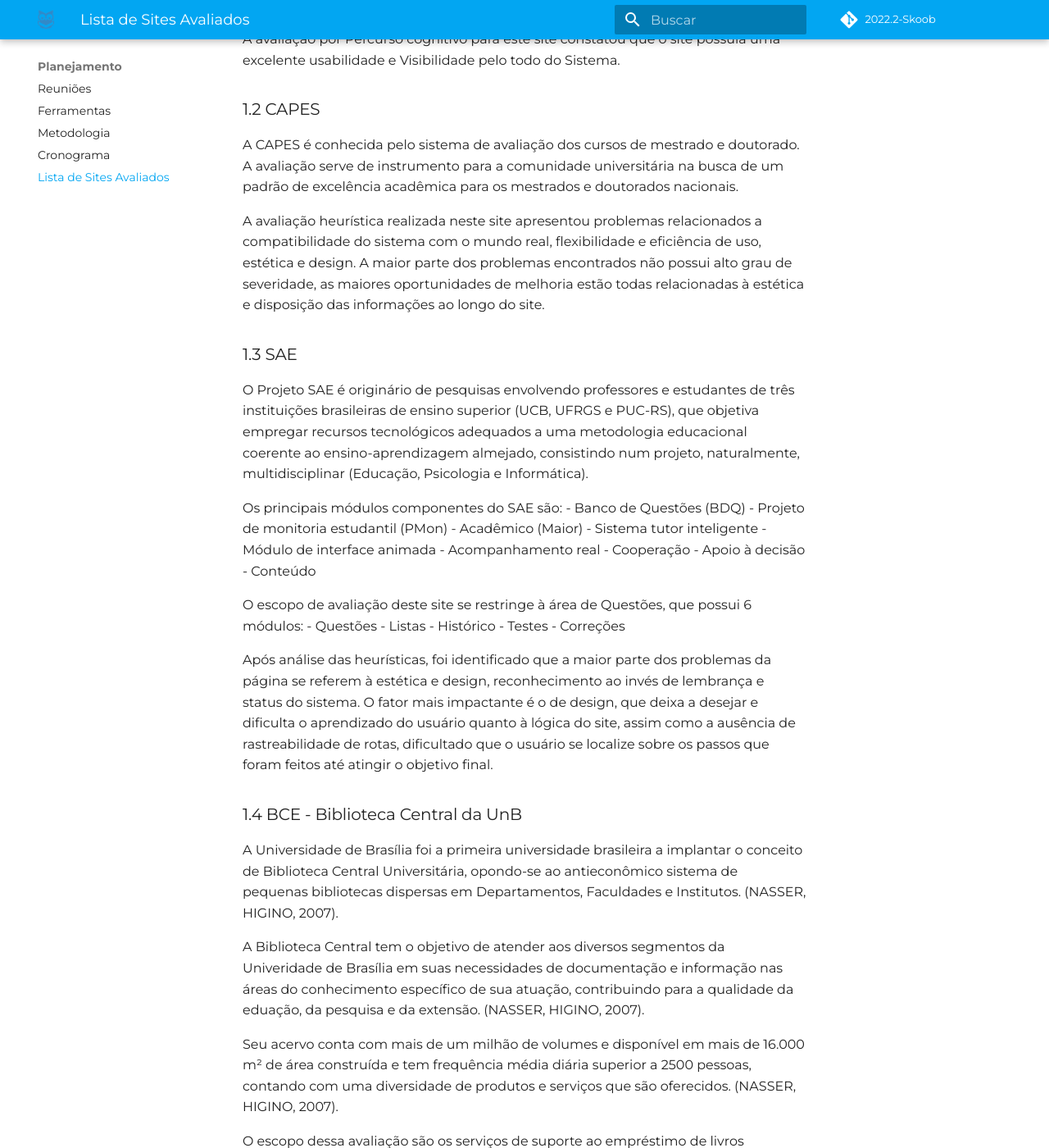
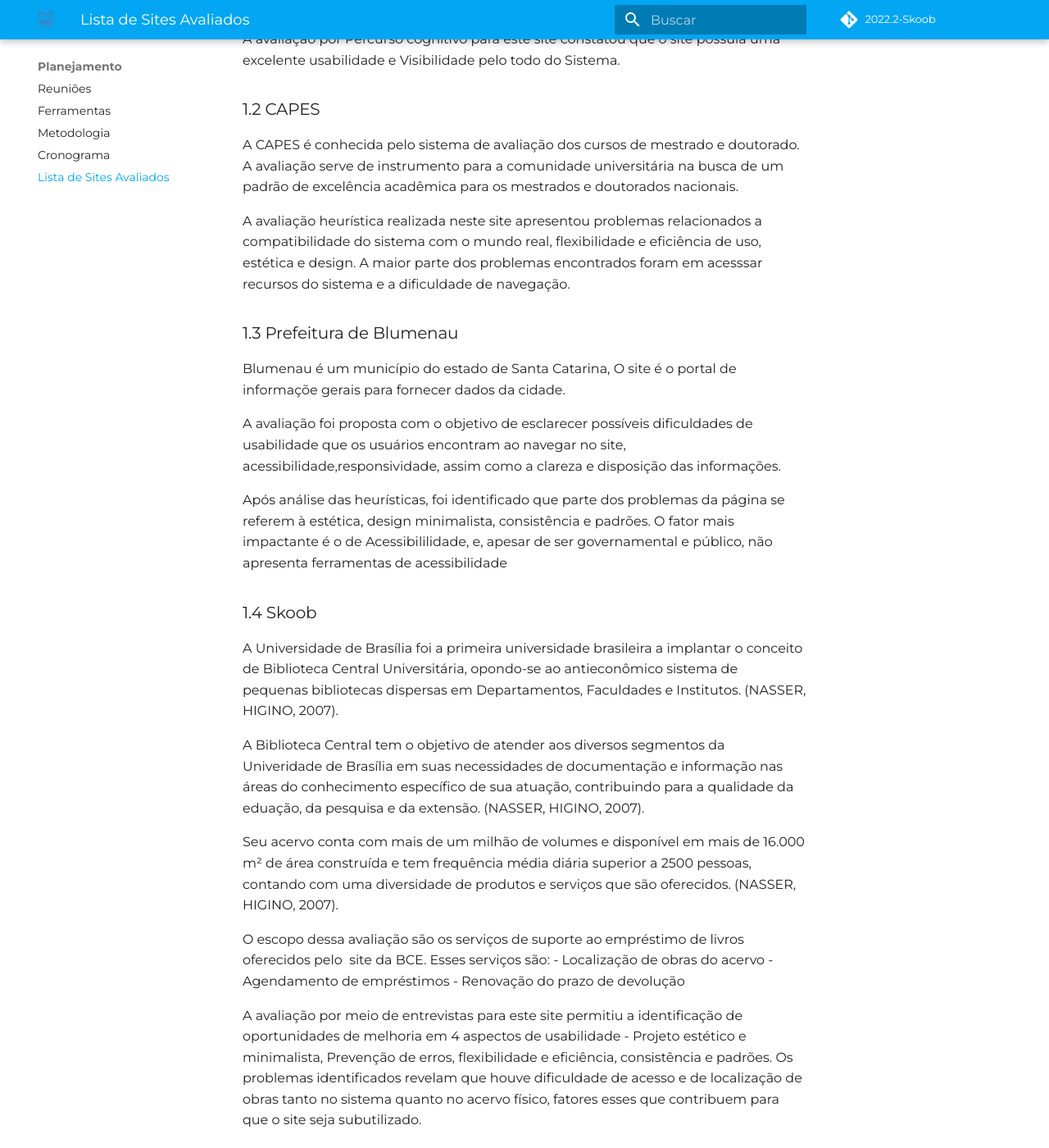
Before and after one commit to Interacao-Humano-Computador/2022.2-Skoob, an MkDocs documentation site: the page built from docs/planejamento/sitesAvaliados.md, in a window 1280 px wide and 1400 px high, scrolled down 808 px. Shown: the whole window at 82% size. Built offline with MkDocs 1.6.1 and Material for MkDocs 9.7.7, drawn with Linux system fonts in a browser that asks for light colours; some web fonts are replaced; comment, search, counter and statistics services are not loaded.

Commit message:
adicionando mais alguns sites

```diff
--- a/docs/planejamento/sitesAvaliados.md
+++ b/docs/planejamento/sitesAvaliados.md
@@ -21,35 +21,17 @@
 ### 1.2 CAPES
 A CAPES é conhecida pelo sistema de avaliação dos cursos de mestrado e doutorado. A avaliação serve de instrumento para a comunidade universitária na busca de um padrão de excelência acadêmica para os mestrados e doutorados nacionais.
 
-A avaliação heurística realizada neste site apresentou problemas relacionados a compatibilidade do sistema com o mundo real, flexibilidade e eficiência de uso, estética e design. A maior parte dos problemas encontrados não possui alto grau de severidade, as maiores oportunidades de melhoria estão todas relacionadas à estética e disposição das informações ao longo do site.
+A avaliação heurística realizada neste site apresentou problemas relacionados a compatibilidade do sistema com o mundo real, flexibilidade e eficiência de uso, estética e design. A maior parte dos problemas encontrados foram em acesssar recursos do sistema e a dificuldade de navegação.
 
-### 1.3 SAE
-O Projeto SAE é originário de pesquisas envolvendo professores e estudantes de três instituições brasileiras
-de ensino superior (UCB, UFRGS e PUC-RS), que objetiva empregar recursos tecnológicos adequados a
-uma metodologia educacional coerente ao ensino-aprendizagem almejado, consistindo num projeto,
-naturalmente, multidisciplinar (Educação, Psicologia e Informática).
+### 1.3 Prefeitura de Blumenau
+Blumenau é um município do estado de Santa Catarina, O site é o portal de informaçõe gerais para fornecer dados da cidade.
 
-Os principais módulos componentes do SAE são:
-- Banco de Questões (BDQ)
-- Projeto de monitoria estudantil (PMon)
-- Acadêmico (Maior)
-- Sistema tutor inteligente
-- Módulo de interface animada
-- Acompanhamento real
-- Cooperação
-- Apoio à decisão
-- Conteúdo
+A avaliação foi proposta com o objetivo de esclarecer
+possíveis dificuldades de usabilidade que os usuários encontram ao navegar no site, acessibilidade,responsividade, assim como a clareza e disposição das informações.
 
-O escopo de avaliação deste site se restringe à área de Questões, que possui 6 módulos:
-- Questões
-- Listas
-- Histórico
-- Testes
-- Correções
+Após análise das heurísticas, foi identificado que parte dos problemas da página se referem à estética, design minimalista, consistência e padrões. O fator mais impactante é o de Acessibililidade, e, apesar de ser governamental e público, não apresenta ferramentas de acessibilidade
 
-Após análise das heurísticas, foi identificado que a maior parte dos problemas da página se referem à estética e design, reconhecimento ao invés de lembrança e status do sistema. O fator mais impactante é o de design, que deixa a desejar e dificulta o aprendizado do usuário quanto à lógica do site, assim como a ausência de rastreabilidade de rotas, dificultado que o usuário se localize sobre os passos que foram feitos até atingir o objetivo final.
-
-### 1.4 BCE - Biblioteca Central da UnB
+### 1.4 Skoob
 A Universidade de Brasília foi a primeira universidade brasileira a implantar o conceito de Biblioteca Central Universitária, opondo-se ao antieconômico sistema de pequenas bibliotecas dispersas em Departamentos, Faculdades e Institutos. (NASSER, HIGINO, 2007).
 
 A Biblioteca Central tem o objetivo de atender aos diversos segmentos da Univeridade de Brasília em suas necessidades de documentação e informação nas áreas do conhecimento específico de sua atuação, contribuindo para a qualidade da eduação, da pesquisa e da extensão. (NASSER, HIGINO, 2007).
```
